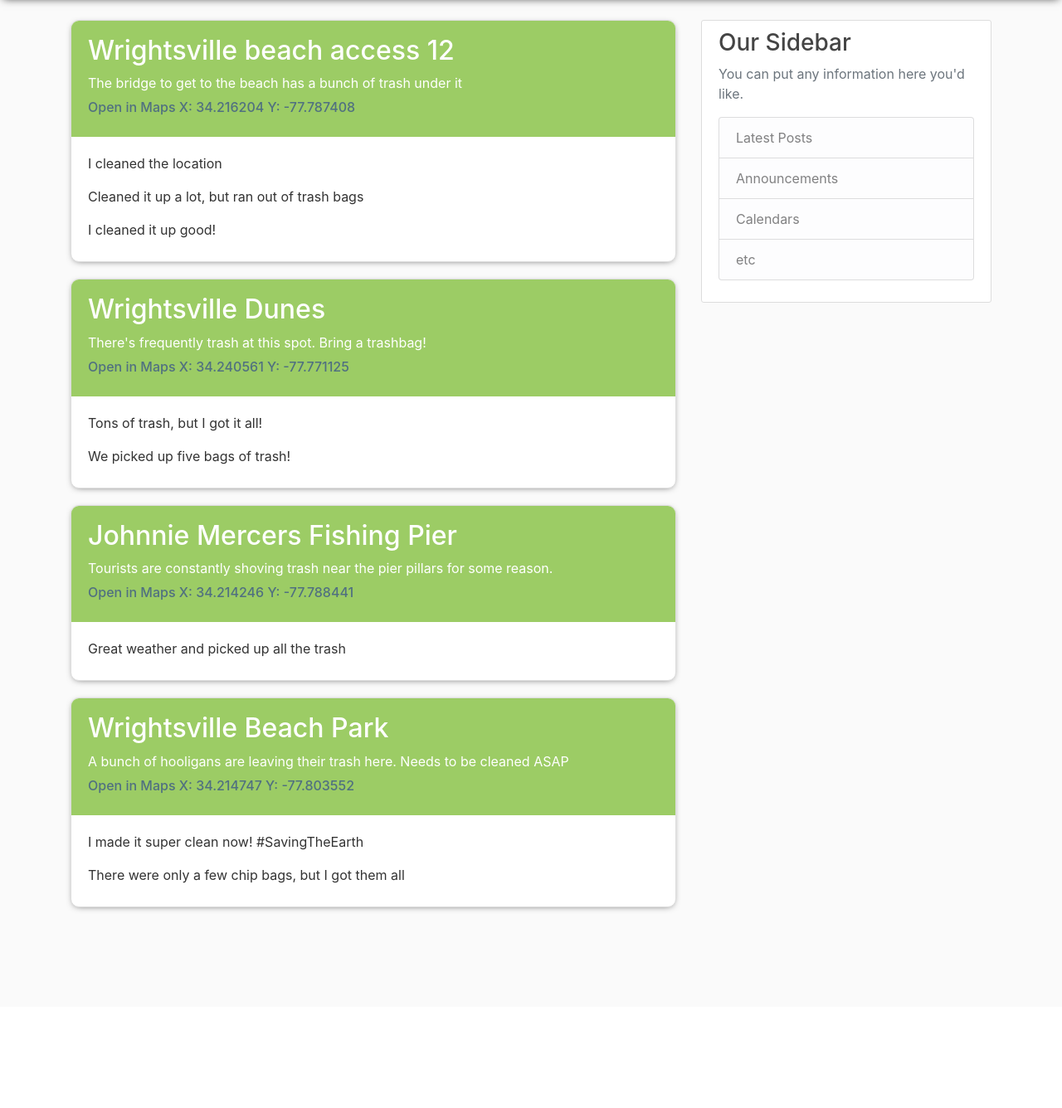
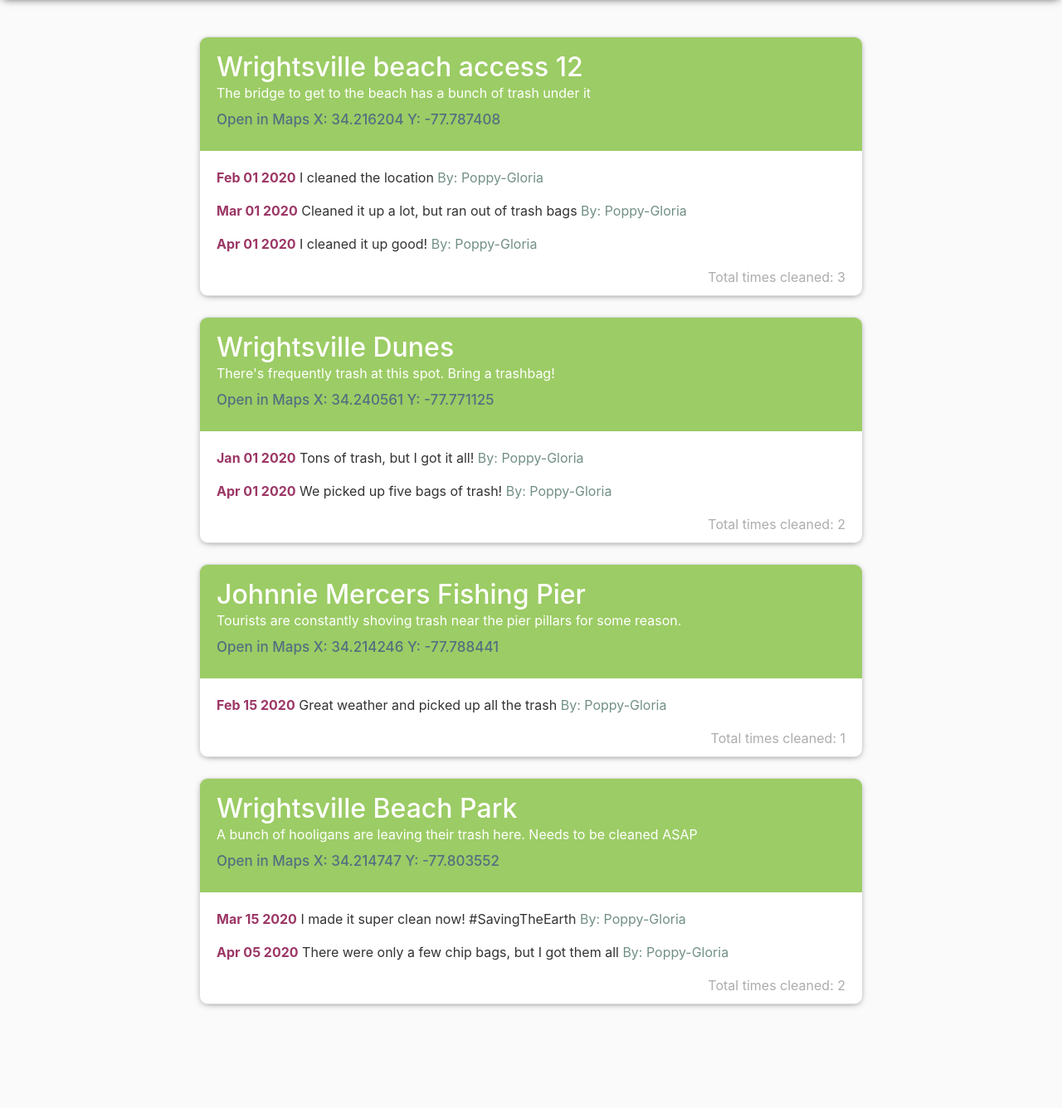
Before and after one commit to Kameron2442/Epic-Project, a Django app: page / in a window 1280 px wide. Shown: the part 56-1392 px from the top of the page at 83% size. Before the commit the page ends 1155 px from the top, so only its background shows below. Run offline with Django 3.2, Linux system fonts and the light colour scheme; data comes from the database, SQL or seed files in the repository; both versions use the stored data as it was after the commit; some libraries are stand-ins or nearby versions.

Commit message:
Home page UI improvements
Removed the sidebar and added lots of custom css

```diff
--- a/blog/static/blog/main.css
+++ b/blog/static/blog/main.css
@@ -7,6 +7,18 @@ body {
 
 .site-header .navbar-nav .nav-link{
   color: white !important;
+}
+
+.center-wide{
+  margin-top: 20px;
+  width: 800px;
+  margin-left: auto;
+  margin-right: auto;
+}
+
+body main .cdate{
+  color: #9c3766;
+  font-weight: 700;
 }
 
 .title-blue{
@@ -23,23 +35,37 @@ body {
   margin-bottom: 20px;
 }
 
+.lowercount{
+  color: #adadad;
+  text-align: right;
+  margin-bottom: 0px;
+}
+
+.fadegreen{
+  color: #729084;
+}
+
 .title-blue h2 {
   color: white;
+  margin-bottom: 0px;
 }
 
 body article{
   box-shadow: 0 2px 8px -4px rgba(0, 0, 0, 0.7);
   border-radius: 10px !important;
   overflow: hidden;
+  margin-bottom: 25px !important;
 }
 
 .less-padding{
-  margin-bottom: 5px;
+  margin-bottom: 8px;
+
 }
 
 .clr{
   color: #507080;
   font-weight: 500;
+  font-size: 17px;
 }
 
 
--- a/blog/templates/blog/base.html
+++ b/blog/templates/blog/base.html
@@ -42,21 +42,8 @@
     </header>
     <main role="main" class="container">
       <div class="row">
-        <div class="col-md-8">
+        <div class="center-wide">
           {% block content %}{% endblock %}
-        </div>
-        <div class="col-md-4">
-          <div class="content-section">
-            <h3>Our Sidebar</h3>
-            <p class='text-muted'>You can put any information here you'd like.
-              <ul class="list-group">
-                <li class="list-group-item list-group-item-light">Latest Posts</li>
-                <li class="list-group-item list-group-item-light">Announcements</li>
-                <li class="list-group-item list-group-item-light">Calendars</li>
-                <li class="list-group-item list-group-item-light">etc</li>
-              </ul>
-            </p>
-          </div>
         </div>
       </div>
     </main>
--- a/blog/templates/blog/home.html
+++ b/blog/templates/blog/home.html
@@ -11,10 +11,12 @@
             {% for clean in cleaned %}
             {% ifequal clean.l_id.l_id loc.l_id %}
 
-            <p>{{clean.description}}</p>
+            <p><span class = "cdate">{{clean.date_cleaned|date:"M d Y"}}</span> {{clean.description}} <span class="fadegreen">By: {{clean.u_id.username}}</span></p>
 
             {% endifequal %}
             {% endfor %}
+
+            <p class = "lowercount">Total times cleaned: {{loc.times_cleaned}}</p>
           </div>
         </article>
     {% endfor %}
```
Also changed, not shown: db.sqlite3.
